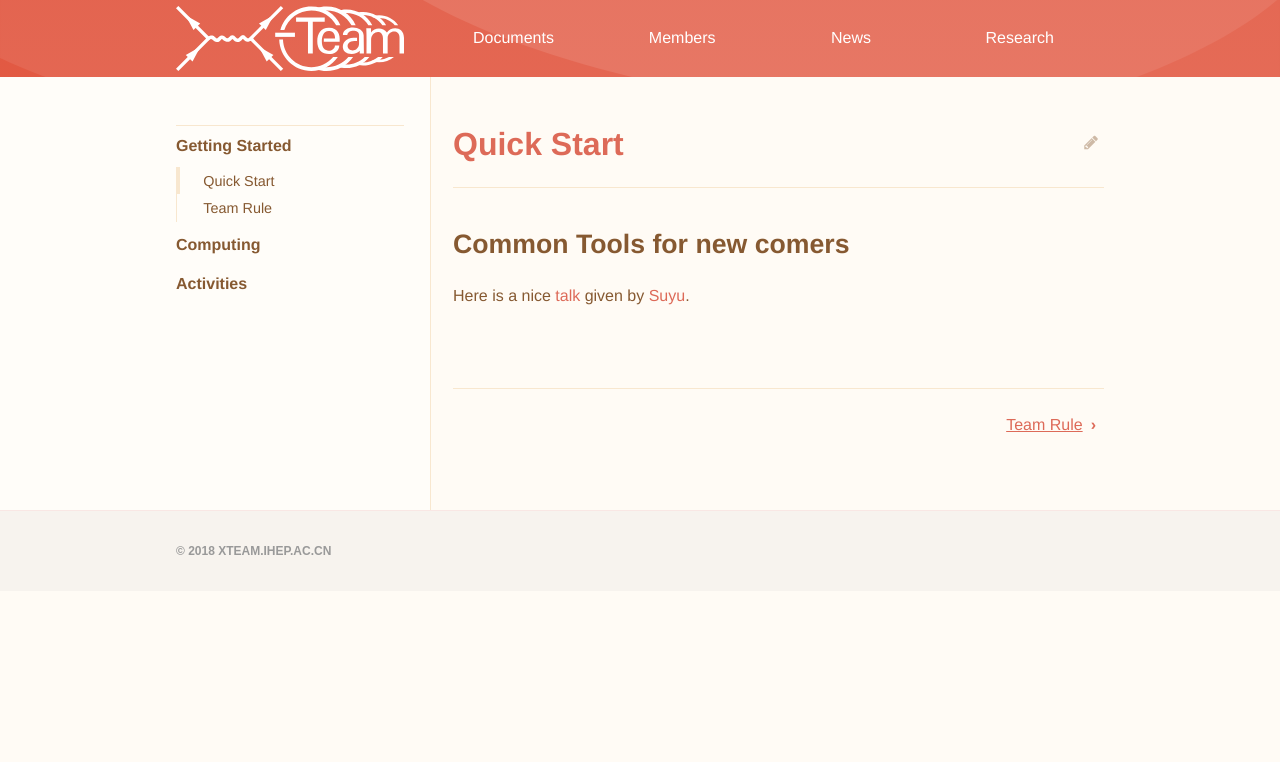
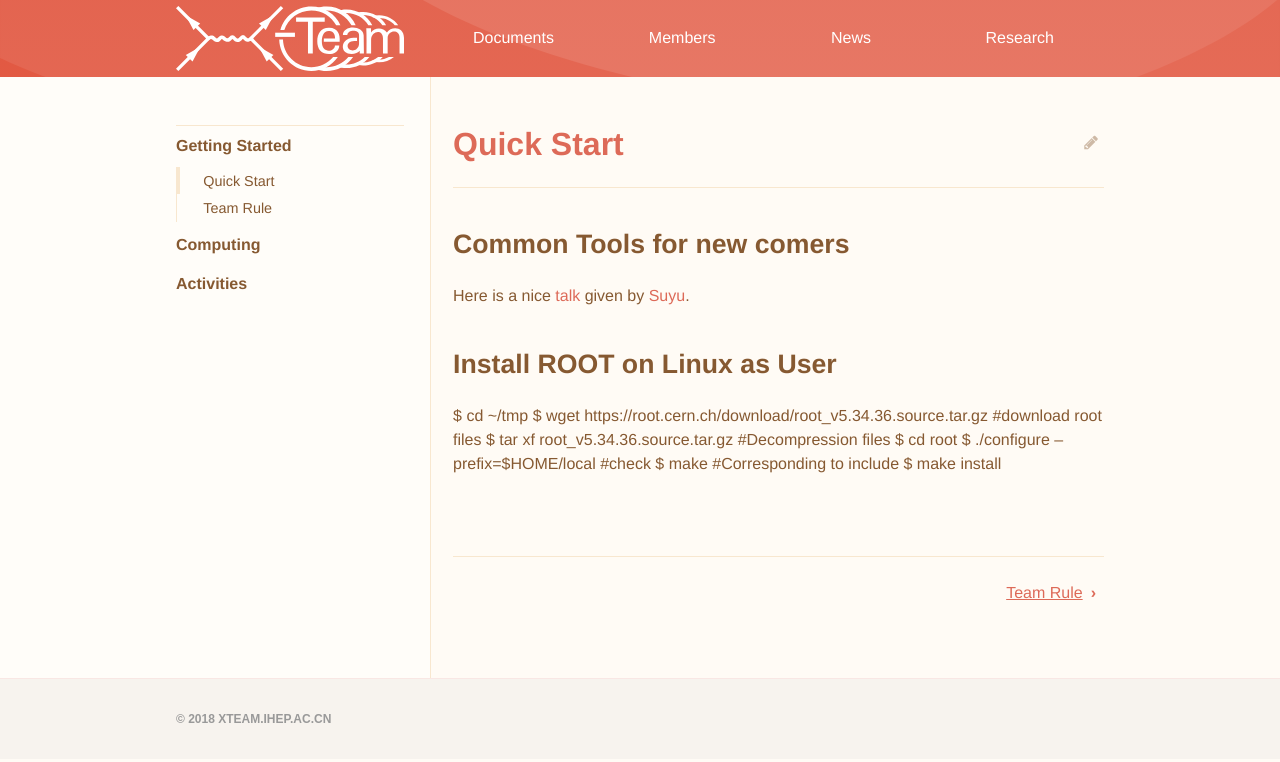
Before and after one commit to dt-np/xteam, a Jekyll site: the page built from _docs/quickstart.md, in a window 1280 px wide. Shown: the top 762 px of the page. Built offline with Jekyll 4.4.1, drawn with Linux system fonts in a browser that asks for light colours.

Commit message:
Add JC 76

```diff
--- a/_docs/quickstart.md
+++ b/_docs/quickstart.md
@@ -6,3 +6,13 @@ title: Quick Start
 ## Common Tools for new comers
 
 Here is a nice [talk](https://indico.ihep.ac.cn/event/7614/session/9/material/0/0.pdf) given by [Suyu](/members/Suyu_Xiao/).
+
+## Install ROOT on Linux as User
+
+$ cd ~/tmp
+$ wget  https://root.cern.ch/download/root_v5.34.36.source.tar.gz  #download root files
+$ tar xf root_v5.34.36.source.tar.gz                               #Decompression files
+$ cd root
+$ ./configure --prefix=$HOME/local                                 #check
+$ make                                                             #Corresponding to include
+$ make install
```
Also changed, not shown: _posts/2018-08-31-JC76.md (added, +22 -0 lines).
